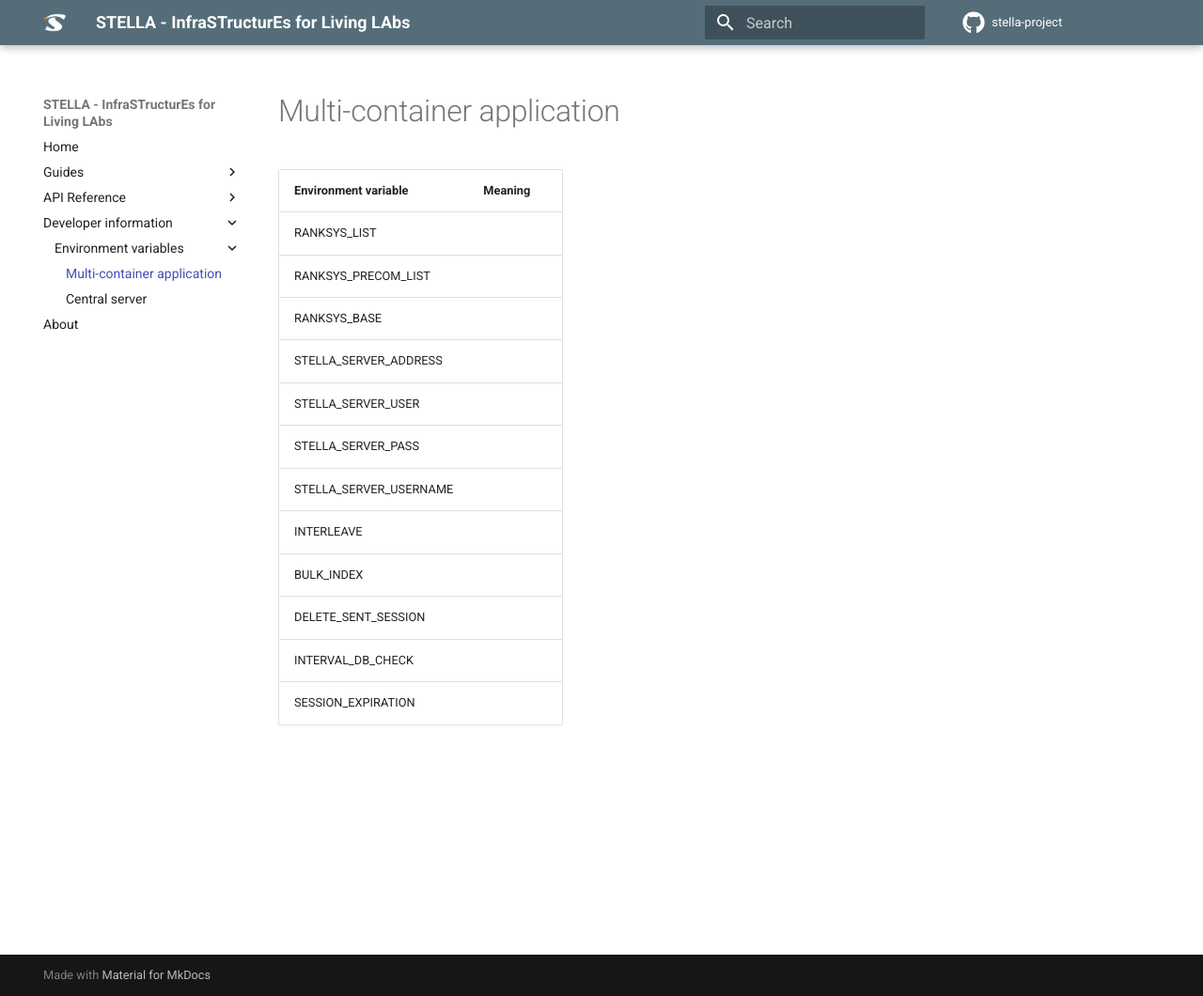
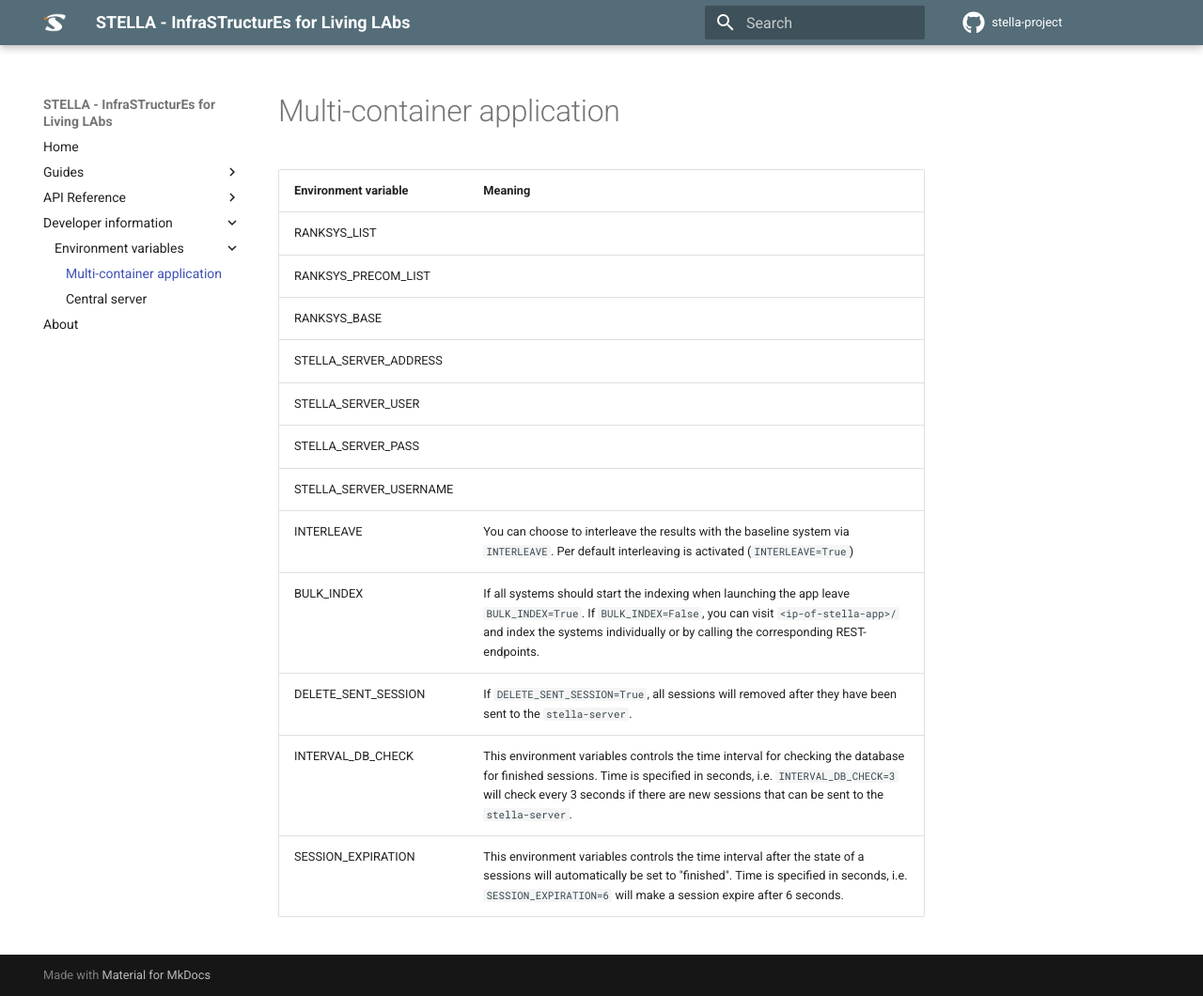
Before and after one commit to stella-project/stella-documentation, an MkDocs documentation site: the page built from docs/develop/env-mca.md, in a window 1280 px wide and 1060 px high. Shown: the whole window at 94% size. Built offline with MkDocs 1.6.1 and Material for MkDocs 9.7.7, drawn with Linux system fonts in a browser that asks for light colours.

Commit message:
add some explanations of envs

```diff
--- a/docs/develop/env-mca.md
+++ b/docs/develop/env-mca.md
@@ -7,8 +7,8 @@
 | STELLA_SERVER_USER | |
 | STELLA_SERVER_PASS | |
 | STELLA_SERVER_USERNAME | |
-| INTERLEAVE | |
-| BULK_INDEX | |
-| DELETE_SENT_SESSION | |
-| INTERVAL_DB_CHECK | |
-| SESSION_EXPIRATION | |
+| INTERLEAVE | You can choose to interleave the results with the baseline system via `INTERLEAVE`. Per default interleaving is activated (`INTERLEAVE=True`) |
+| BULK_INDEX | If all systems should start the indexing when launching the app leave `BULK_INDEX=True`. If `BULK_INDEX=False`, you can visit `<ip-of-stella-app>/` and index the systems individually or by calling the corresponding REST-endpoints. |
+| DELETE_SENT_SESSION | If `DELETE_SENT_SESSION=True`, all sessions will removed after they have been sent to the `stella-server`. |
+| INTERVAL_DB_CHECK | This environment variables controls the time interval for checking the database for finished sessions. Time is specified in seconds, i.e. `INTERVAL_DB_CHECK=3` will check every 3 seconds if there are new sessions that can be sent to the `stella-server`. |
+| SESSION_EXPIRATION | This environment variables controls the time interval after the state of a sessions will automatically be set to "finished". Time is specified in seconds, i.e. `SESSION_EXPIRATION=6` will make a session expire after 6 seconds. |
```
